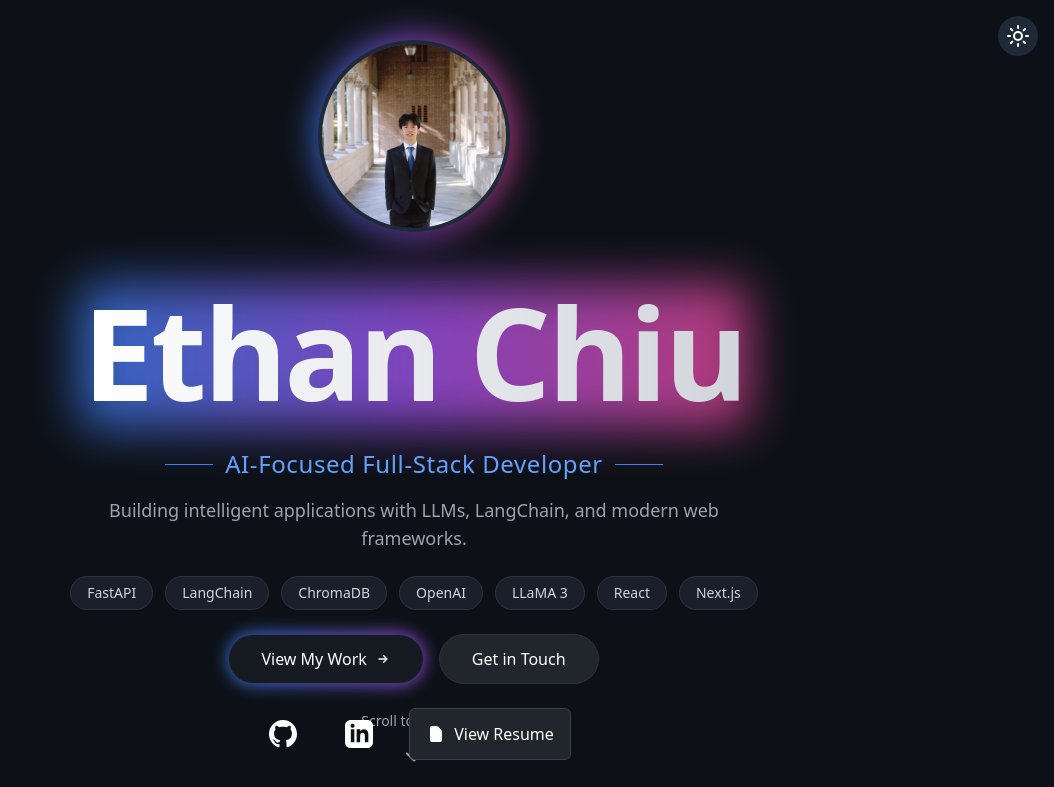
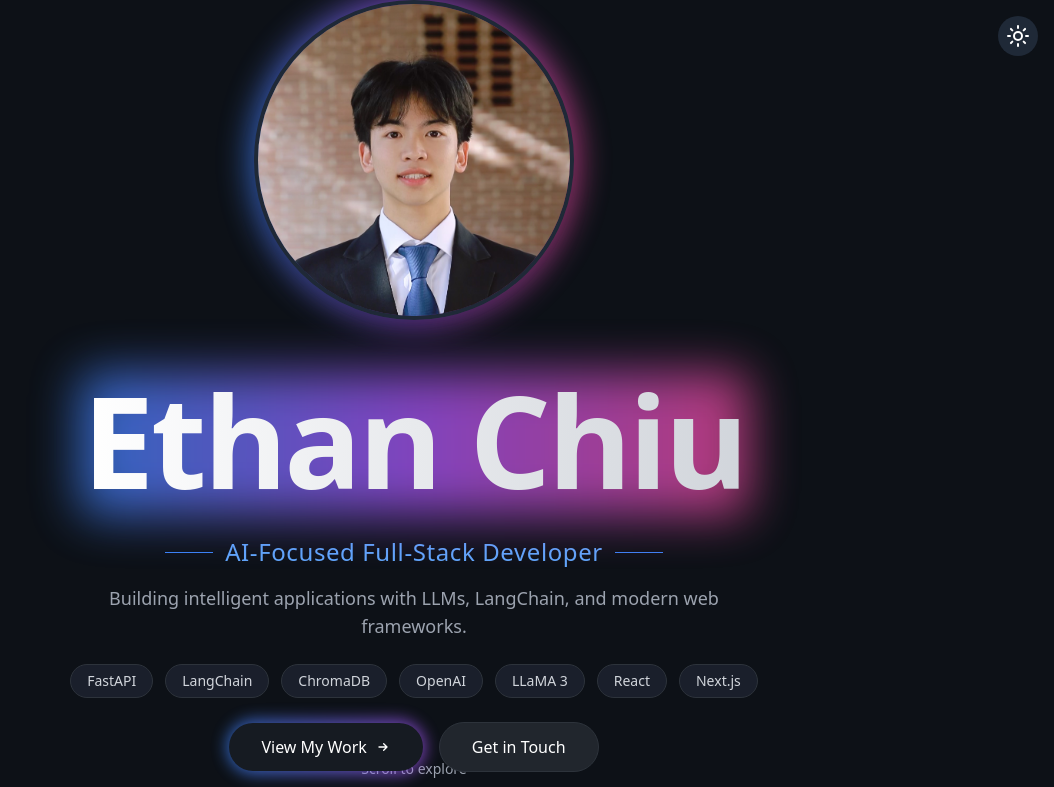
Before and after one commit to Yi-ChiChiu0520/Ethan-Chiu-Portfolio-Website, a Next.js app: page / in a window 1280 px wide. Shown: the top 787 px of the page, without its empty margins (226-1280 px from the left). Built offline with nearby package versions, Linux system fonts and the light colour scheme.

Commit message:
Update: new profile picture

```diff
--- a/app/components/HeroSection.tsx
+++ b/app/components/HeroSection.tsx
@@ -12,11 +12,14 @@ export const HeroSection = () => {
 					{/* Headshot */}
 					<div className="flex justify-center mb-8">
                       <div className="relative">
-							<div className="absolute -inset-1 bg-gradient-to-r from-blue-500 via-purple-500 to-pink-500 rounded-full blur-lg opacity-75"></div>
+                        {/* Glow background */}
+                        <div className="absolute -inset-1 bg-gradient-to-r from-blue-500 via-purple-500 to-pink-500 rounded-full blur-lg opacity-75 z-0"></div>
+
+                        {/* Profile image */}
                         <img
-								src="/Yi_Chi_Chiu_Profile_1.jpg"
+                          src="/Yi_Chi_Chiu_Profile_1-Final.jpg"
                           alt="Ethan Chiu"
-								className="relative w-32 h-32 sm:w-40 sm:h-40 md:w-48 md:h-48 rounded-full object-cover border-4 border-white dark:border-gray-800 shadow-xl"
+                          className="relative z-10 w-48 h-48 sm:w-56 sm:h-56 md:w-80 md:h-80 rounded-full object-cover border-4 border-white dark:border-gray-800 shadow-xl"
                         />
                       </div>
                     </div>
```
Lines whose indentation alone changed are shown as unchanged.
